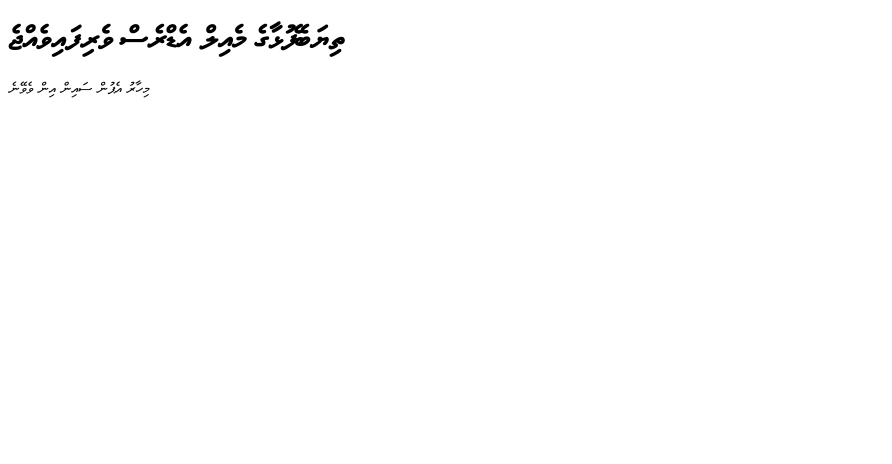
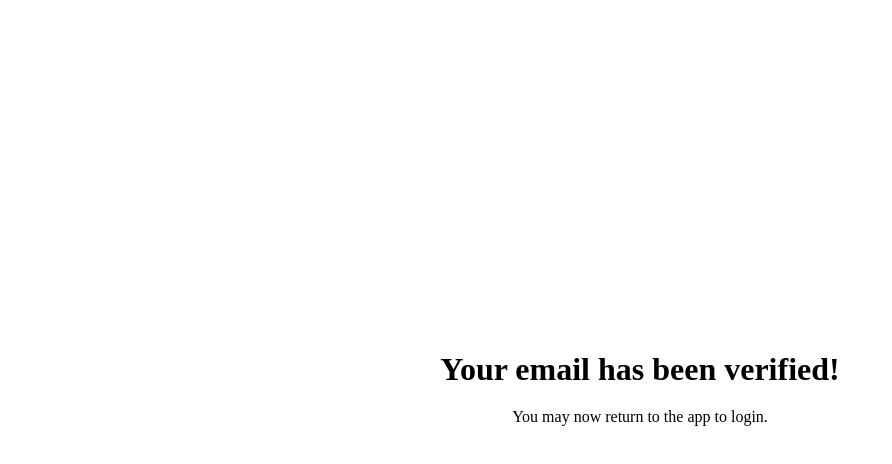
Before and after one commit to illkyo/email-confirmation, a plain HTML site: page index.html in a window 1280 px wide. Shown: the whole page, without its empty margins (0-892 px from the left). Drawn offline with Linux system fonts and the light colour scheme.

Commit message:
feat: Changed to English and Centered content

```diff
--- a/index.html
+++ b/index.html
@@ -3,10 +3,23 @@
 <head>
   <meta charset="UTF-8">
   <meta name="viewport" content="width=device-width, initial-scale=1.0">
-  <title>އީމެއިލް ވެރިފައި</title>
+  <title>Email Verified!</title>
+  <style>
+    body {
+      display: flex;
+      gap: 20px;
+      flex-direction: column;
+      height: 95vh;
+      justify-content: center;
+      align-items: center;
+    }
+    h1, p {
+      margin: 0;
+    }
+  </style>
 </head>
 <body>
-  <h1>ތިޔަބޭފުޅާގެ މެއިލް އެޑްރެސް ވެރިފައިވެއްޖެ</h1>
-  <p>މިހާރު އެޕުން ސައިން އިން ވެވޭނެ</p>
+  <h1>Your email has been verified!</h1>
+  <p>You may now return to the app to login.</p>
 </body>
 </html>
```
